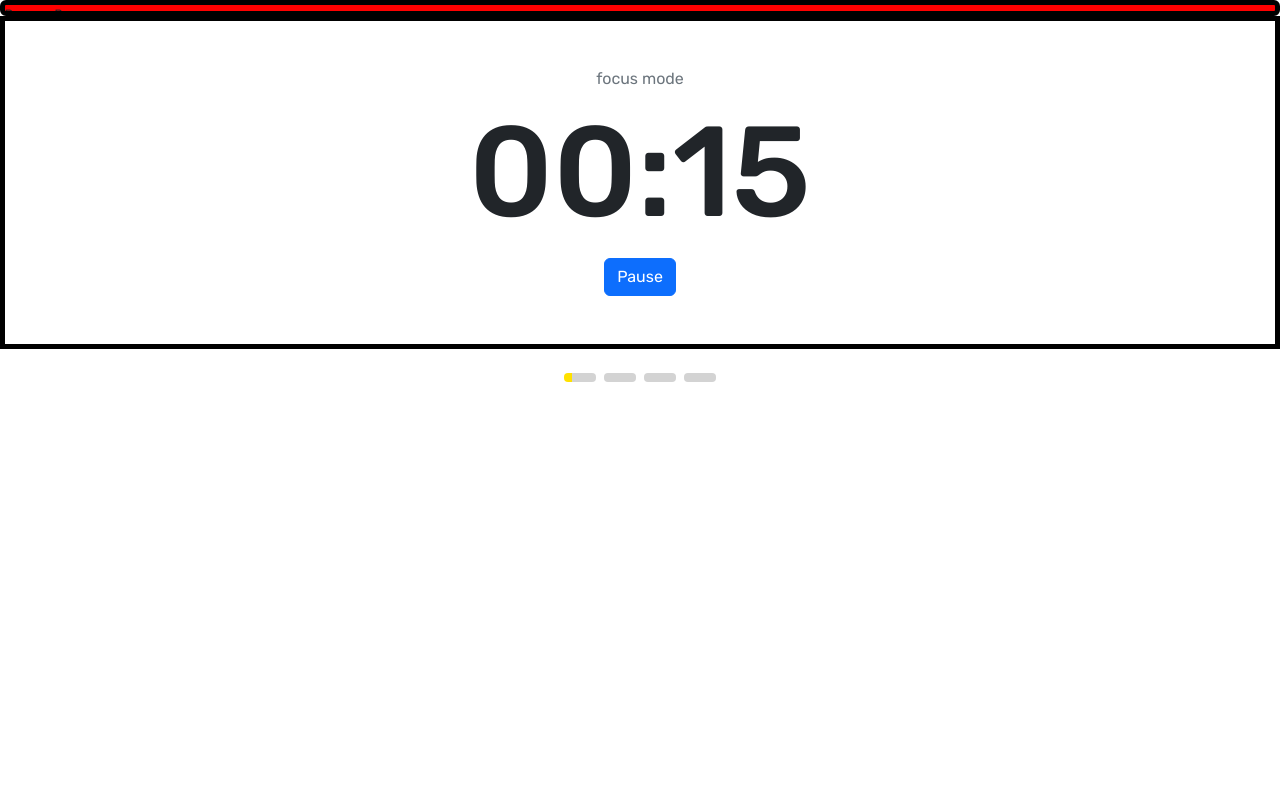
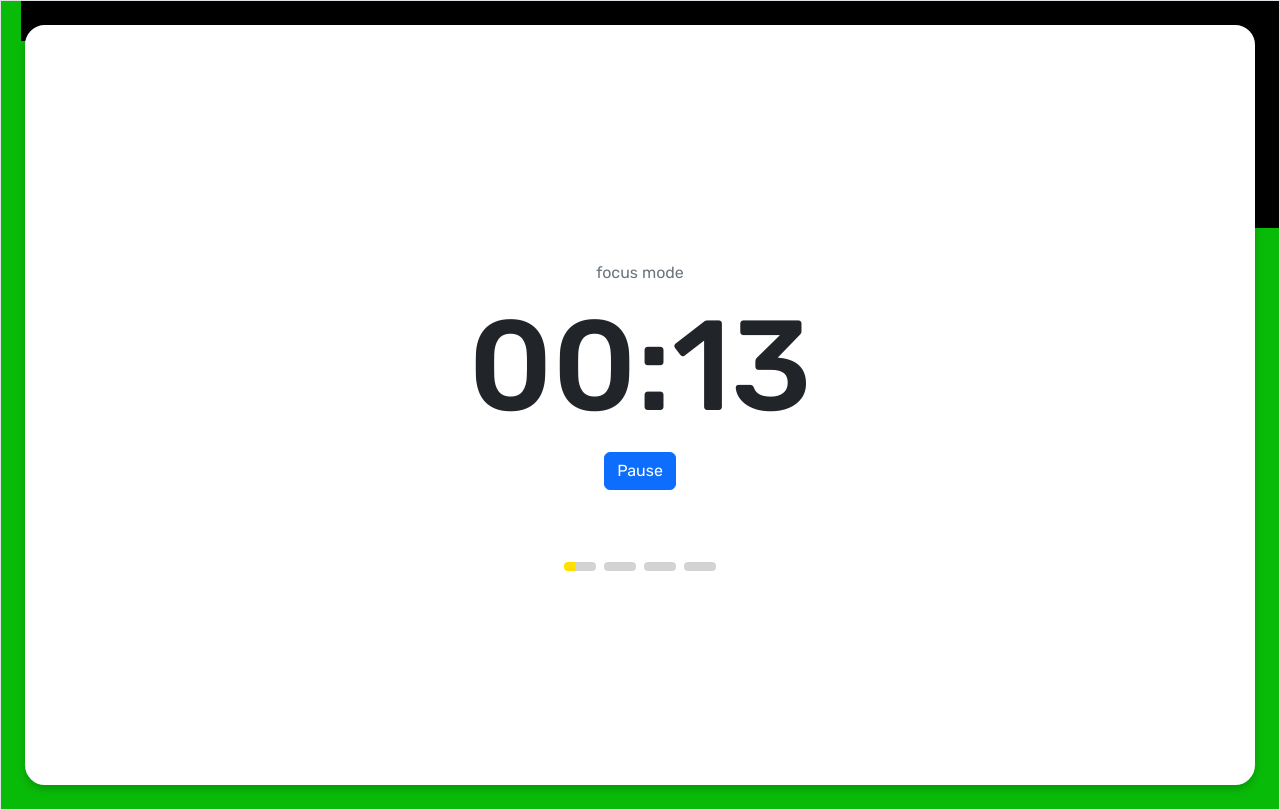
Before and after one commit to sunnyxtian/timer-app, a React (Create React App) app in the folder timer-app-react/: page / in a window 1280 px wide. Built offline with nearby package versions, Linux system fonts and the light colour scheme.

Commit message:
Implemented the progress timer basic

```diff
--- a/timer-app-react/src/App.js
+++ b/timer-app-react/src/App.js
@@ -33,7 +33,6 @@ function App() {
   // 3. Pass wrapper functions of setters down to the child elements.
   const incrementInterval = function () {
     const updatedCurrInterval = parseInt(currInterval) + 1;
-    console.log("current interval number: " + updatedCurrInterval);
     setCurrInterval(updatedCurrInterval);
   }
 
--- a/timer-app-react/src/components-styling/Progress.css
+++ /dev/null
@@ -1,13 +0,0 @@
-.progress {
-  /**
-  z-index: -100;
-  position: fixed;
-
-  This takes progress bar out of the normal flow of the document and places it behind everything else.
-
-  We need to figure out a way for the progress bar to traverse the permater of the timer portion of the screen.
-  */
-  z-index: -100;
-  background-color: red;
-  border: 5px solid black;
-}
--- /dev/null
+++ b/timer-app-react/src/components-styling/ProgressBar.css
@@ -0,0 +1,19 @@
+/* ProgressBar.css */
+.progress-bar-container {
+  position: absolute;
+  top: 0;
+  left: 0;
+  width: 100%;
+  height: 100%;
+  z-index: 1;
+  pointer-events: none; /* Ensure clicks pass through */
+}
+
+.progress-bar {
+  width: 100%;
+  height: 100%;
+}
+
+.progress-bar path {
+  transition: stroke-dashoffset 0.1s linear;
+}
--- a/timer-app-react/src/components-styling/Timer.css
+++ b/timer-app-react/src/components-styling/Timer.css
@@ -8,6 +8,26 @@
   font-size: 8rem;
 }
 
-.main-timer {
-  border: 5px black solid;
+
+.entire-timer {
+  border: 10px solid white;
+  border-radius: 20px;
+
+  /* Center the timer */
+  display: flex;
+  justify-content: center;
+  align-items: center;
+  margin: 3vh;
+  height: 95vh;
+  flex-direction: column;
+  background-color: white;
+  box-shadow: 0px 4px 8px rgba(0, 0, 0, 0.2); /* Shadow effect */
+  position: relative;
+  z-index: 2;
 }
+
+.border {
+  background-color: rgb(9, 187, 9);
+  position: relative;
+  overflow: hidden;
+}
--- a/timer-app-react/src/components/IntervalIndicator.js
+++ b/timer-app-react/src/components/IntervalIndicator.js
@@ -12,7 +12,7 @@ function IntervalIndicator(props) {
   const intervalsArray = Array(totalIntervals).fill(null);
 
   return (
-    <div className="d-inline-flex p-4">
+    <div className="d-inline-flex p-4 entire-indicator">
       {intervalsArray.map((_, index) => (
         <div
           key={index}
--- a/timer-app-react/src/components/ProgressBar.js
+++ b/timer-app-react/src/components/ProgressBar.js
@@ -1,29 +1,45 @@
-import "../components-styling/Progress.css"
+// ProgressBar.js
+import React, { useEffect, useRef, useState } from 'react';
+import '../components-styling/ProgressBar.css';
 
-function ProgressBar (props) {
-  // save props
+const ProgressBar = ({ progress }) => {
+  const containerRef = useRef(null);
+  const [dimensions, setDimensions] = useState({ width: 0, height: 0 });
 
-  // define a variable that is an svg block
-    // inside, add the Progress Path element.
+  useEffect(() => {
+    const updateDimensions = () => {
+      if (containerRef.current) {
+        setDimensions({
+          width: containerRef.current.offsetWidth,
+          height: containerRef.current.offsetHeight,
+        });
+      }
+    };
+
+    updateDimensions();
+    window.addEventListener('resize', updateDimensions);
+
+    return () => window.removeEventListener('resize', updateDimensions);
+  }, []);
+
+  const { width, height } = dimensions;
+  const radius = 20;
+  const perimeter = 2 * (width + height - 2 * radius) + (2 * Math.PI * radius);
 
   return (
-    <div className="progress">
-      <p>ProgressBar</p>
-      {/** Insert the svg here */}
+    <div ref={containerRef} className="progress-bar-container">
+      <svg className="progress-bar" viewBox={`0 0 ${width} ${height}`}>
+        <path
+          d={`M ${radius},0 H ${width - radius} A ${radius},${radius} 0 0 1 ${width},${radius} V ${height - radius} A ${radius},${radius} 0 0 1 ${width - radius},${height} H ${radius} A ${radius},${radius} 0 0 1 0,${height - radius} V ${radius} A ${radius},${radius} 0 0 1 ${radius},0 Z`}
+          fill="none"
+          stroke="black"
+          strokeWidth="80"
+          strokeDasharray={perimeter}
+          strokeDashoffset={perimeter - (perimeter * progress / 100)}
+        />
+      </svg>
     </div>
-  )
-}
-
-function ProgressPath () {
-
-  // functions that control a path element
-    // - start progress function
-    // - increment progress by repositioning path
-      // at every corner (should be the length of the perimeter up to the corner),
-      // reorient the path
-    // - stop progress???
-
-  // return the path element
-}
+  );
+};
 
 export default ProgressBar;
--- a/timer-app-react/src/components/Timer.js
+++ b/timer-app-react/src/components/Timer.js
@@ -37,20 +37,27 @@ const Timer = (props) => {
     const [timer, setTimer] = useState(formatTime(INITIAL_DURATION));
     const [remainingTime, setRemainingTime] = useState(INITIAL_DURATION);
     const [isPaused, setIsPaused] = useState(false);
+    const [progress, setProgress] = useState(0);
 
     /**
      * Updates the timer state value every second
      */
+    // Modify the updateTimer function to update progress
     const updateTimer = () => {
       setRemainingTime((prevTime) => {
           if (prevTime > 0) {
-                return prevTime - 1;
+              const newTime = prevTime - 1;
+              // Calculate progress percentage
+              const newProgress = ((INITIAL_DURATION - newTime) / INITIAL_DURATION) * 100;
+              setProgress(newProgress);
+              return newTime;
           } else {
               clearInterval(Ref.current);
               return 0; // Ensure time doesn't go negative
           }
       });
   };
+
 
     /**
      * Starts the timer
@@ -138,22 +145,21 @@ const Timer = (props) => {
     }, [props.isFocusState]); // Dependency array ensures this runs after isFocusState changes
 
     return (
-        <div>
-            <section>
-                <ProgressBar />
-            </section>
+      <div className="border">
+        <ProgressBar progress={progress} />
+        <div className="entire-timer">
           <div className="main-timer py-5">
             <h3 className="fs-6 text-secondary fw-normal">{focusOrBreakMode + " mode"}</h3>
             <h1 className="fw-medium">{timer}</h1>
-                {/* <Button onClick={onClickReset}>Reset</Button> */}
             {isPaused ? (
               <Button onClick={onClickResume}>Resume</Button>
             ) : (
               <Button onClick={onClickPause}>Pause</Button>
             )}
           </div>
-            <div>
-                <IntervalIndicator totalMins={INITIAL_DURATION}
+          <div className="entire-interval-indicator">
+            <IntervalIndicator
+              totalMins={INITIAL_DURATION}
               remainingTime={remainingTime}
               totalIntervals={props.totalIntervals}
               currentInterval={props.currentInterval}
@@ -161,6 +167,7 @@ const Timer = (props) => {
             />
           </div>
         </div>
+      </div>
     );
 };
 
```
Also changed, not shown: timer-app-react/src/components-styling/Indicator.css (line endings or trailing spaces). Lines whose indentation alone changed are shown as unchanged.
